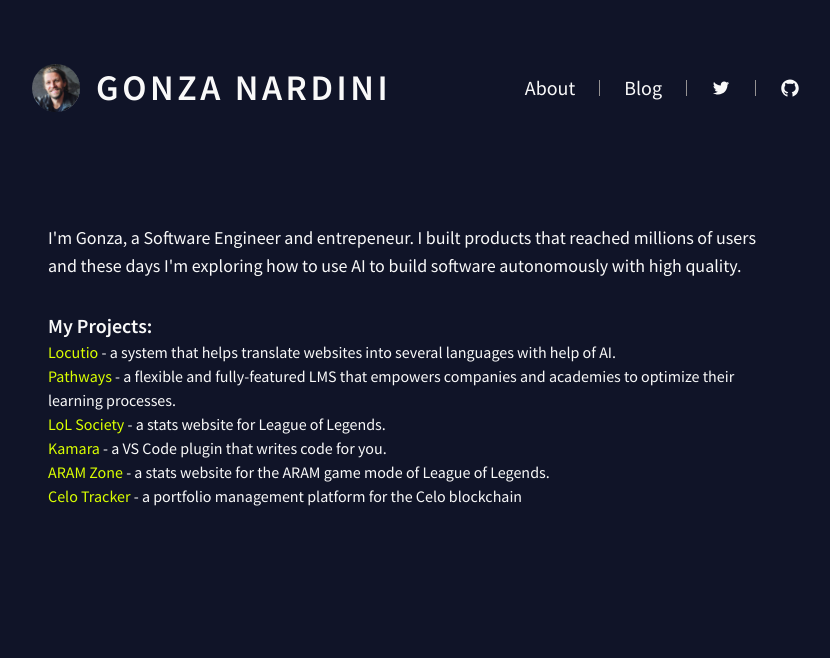
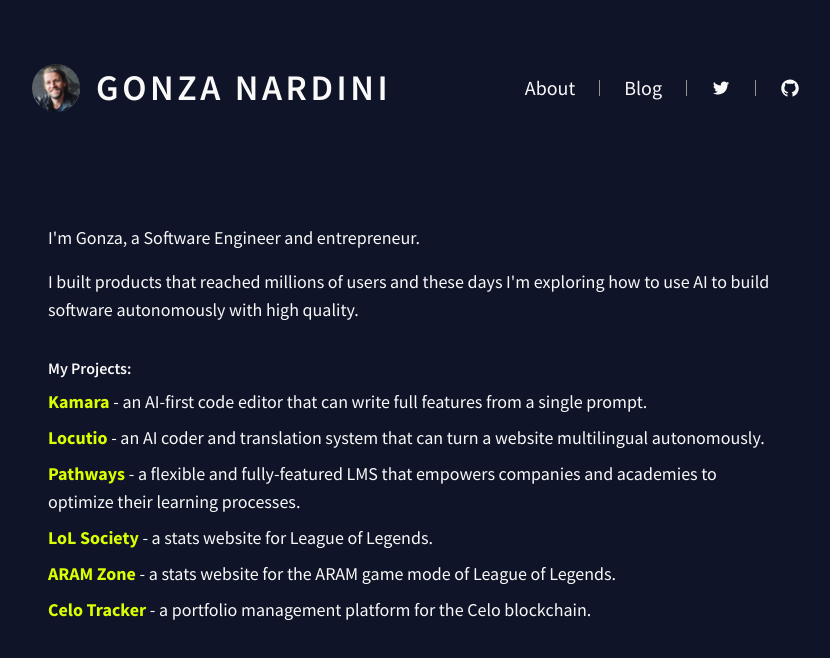
Before and after one commit to gnardini/blog, a Next.js app: page /about in a window 1280 px wide. Shown: the top 658 px of the page, without its empty margins (224-1054 px from the left). Built offline with nearby package versions, Linux system fonts and the light colour scheme; no server answers.

Commit message:
Refactor about page to use ProjectView component for consistent project display

```diff
--- /dev/null
+++ b/src/components/ProjectView.tsx
@@ -0,0 +1,25 @@
+import React from "react";
+
+interface ProjectViewProps {
+  name: string;
+  link: string;
+  description: string;
+}
+
+const ProjectView: React.FC<ProjectViewProps> = ({ name, link, description }) => {
+  return (
+    <li className="text-lg">
+      <a
+        href={`${link}?ref=gnardini`}
+        target="_blank"
+        rel="noopener noreferrer"
+        className="text-primary-accent font-bold hover:underline"
+      >
+        {name}
+      </a>{" "}
+      - {description}
+    </li>
+  );
+};
+
+export default ProjectView;
--- a/src/pages/about.tsx
+++ b/src/pages/about.tsx
@@ -1,83 +1,49 @@
 import React from "react";
+import ProjectView from "../components/ProjectView";
 
 const About: React.FC = () => {
   return (
     <div className="flex flex-col max-w-screen-md mx-auto mt-12 px-4">
-      <p className="text-lg text-start self-start mb-4">
-        I'm Gonza, a Software Engineer and entrepeneur. I built products that
-        reached millions of users and these days I'm exploring how to use AI to
-        build software autonomously with high quality.
+      <p className="text-lg mb-4">
+        I'm Gonza, a Software Engineer and entrepreneur.
       </p>
-      <h3 className="mt-4 font-semibold text-xl">My Projects:</h3>
-      <ul className="gap-2">
-        <li>
-          <a
-            href="https://locut.io?ref=gnardini"
-            target="_blank"
-            rel="noopener noreferrer"
-            className="text-primary-accent hover:underline"
-          >
-            Locutio
-          </a>{" "}
-          - a system that helps translate websites into several languages with
-          help of AI.
-        </li>
-        <li>
-          <a
-            href="https://mypathways.com?ref=gnardini"
-            target="_blank"
-            rel="noopener noreferrer"
-            className="text-blue-500 hover:underline"
-          >
-            Pathways
-          </a>{" "}
-          - a flexible and fully-featured LMS that empowers companies and
-          academies to optimize their learning processes.
-        </li>
-        <li>
-          <a
-            href="https://lolsociety.com?ref=gnardini"
-            target="_blank"
-            rel="noopener noreferrer"
-            className="text-blue-500 hover:underline"
-          >
-            LoL Society
-          </a>{" "}
-          - a stats website for League of Legends.
-        </li>
-        <li>
-          <a
-            href="https://kamaraapp.com?ref=gnardini"
-            target="_blank"
-            rel="noopener noreferrer"
-            className="text-blue-500 hover:underline"
-          >
-            Kamara
-          </a>{" "}
-          - a VS Code plugin that writes code for you.
-        </li>
-        <li>
-          <a
-            href="https://aram.zone?ref=gnardini"
-            target="_blank"
-            rel="noopener noreferrer"
-            className="text-blue-500 hover:underline"
-          >
-            ARAM Zone
-          </a>{" "}
-          - a stats website for the ARAM game mode of League of Legends.
-        </li>
-        <li>
-          <a
-            href="https://celotracker.com?ref=gnardini"
-            target="_blank"
-            rel="noopener noreferrer"
-            className="text-blue-500 hover:underline"
-          >
-            Celo Tracker
-          </a>{" "}
-          - a portfolio management platform for the Celo blockchain
-        </li>
+      <p className="text-lg mb-4">
+        I built products that reached millions of users and these days I'm
+        exploring how to use AI to build software autonomously with high
+        quality.
+      </p>
+      <h3 className="mt-4 mb-2 font-semibold text-base">My Projects:</h3>
+      <ul className="space-y-2">
+        <ProjectView
+          name="Kamara"
+          link="https://kamaraapp.com"
+          description="an AI-first code editor that can write full features from a single prompt."
+        />
+        <ProjectView
+          name="Locutio"
+          link="https://locut.io"
+          description="an AI coder and translation system that can turn a website multilingual autonomously."
+        />
+        <ProjectView
+          name="Pathways"
+          link="https://mypathways.com"
+          description="a flexible and fully-featured LMS that empowers companies and academies to optimize their learning processes."
+        />
+        <ProjectView
+          name="LoL Society"
+          link="https://lolsociety.com"
+          description="a stats website for League of Legends."
+        />
+        <ProjectView
+          name="ARAM Zone"
+          link="https://aram.zone"
+          description="a stats website for the ARAM game mode of League of Legends."
+        />
+        <ProjectView
+          name="Celo Tracker"
+          link="https://celotracker.com"
+          description="a portfolio management platform for the Celo blockchain."
+        />
       </ul>
     </div>
   );
```
